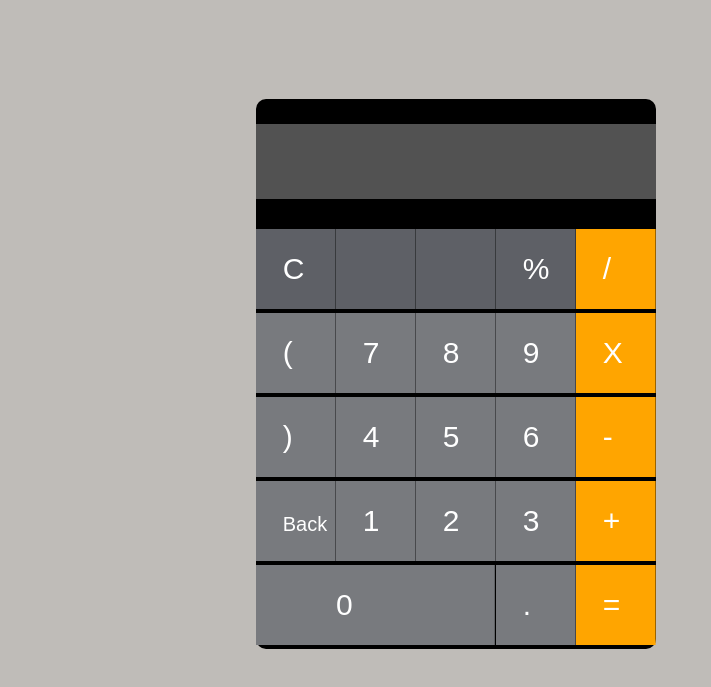
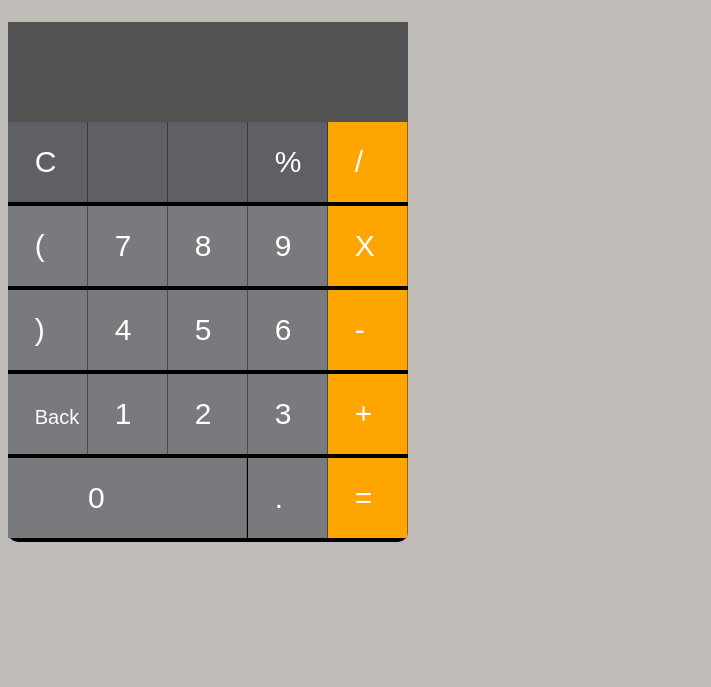
Before and after one commit to dumbresi/CalculatorSite, a website: page main.html in a window 1280 px wide. Shown: the part 61-748 px from the top of the page, without its empty margins (0-711 px from the left). Drawn offline with nearby package versions, Linux system fonts and the light colour scheme; files that its build step writes are made by us from their sources.

Commit message:
Ui refactor

```diff
--- a/main.html
+++ b/main.html
@@ -12,8 +12,8 @@
     </header>
     <div class="calculator">
     <div class="display">
-        <p id="screen"></p>
-        <p id="answer"></p>
+        <p id="screen">&nbsp;</p>
+        <p id="answer">&nbsp;</p>
     </div>
 
     <div class="container">
--- a/scss/calc.scss
+++ b/scss/calc.scss
@@ -6,12 +6,16 @@ body{
     .calculator{
         top: 20%;
         left: 20%;
-        position: fixed;
+        // position: fixed;
         background-color: black;
         border-radius: 10px;
+        height: 520px;
+        width: 400px;
         .display{
             height: auto;
             background-color: rgb(82, 82, 82);
+            padding: 0px;
+            height: 100px;
             p{
                 padding-right: 20px;
                 text-align: end;
@@ -19,7 +23,7 @@ body{
                 font-weight: bold;
                 text-decoration: rgb(255, 255, 255);
                 color: white;
-                min-height: 20px;
+                // min-height: 30px;
             }
             #screen{
                 padding-top: 5px;
```
